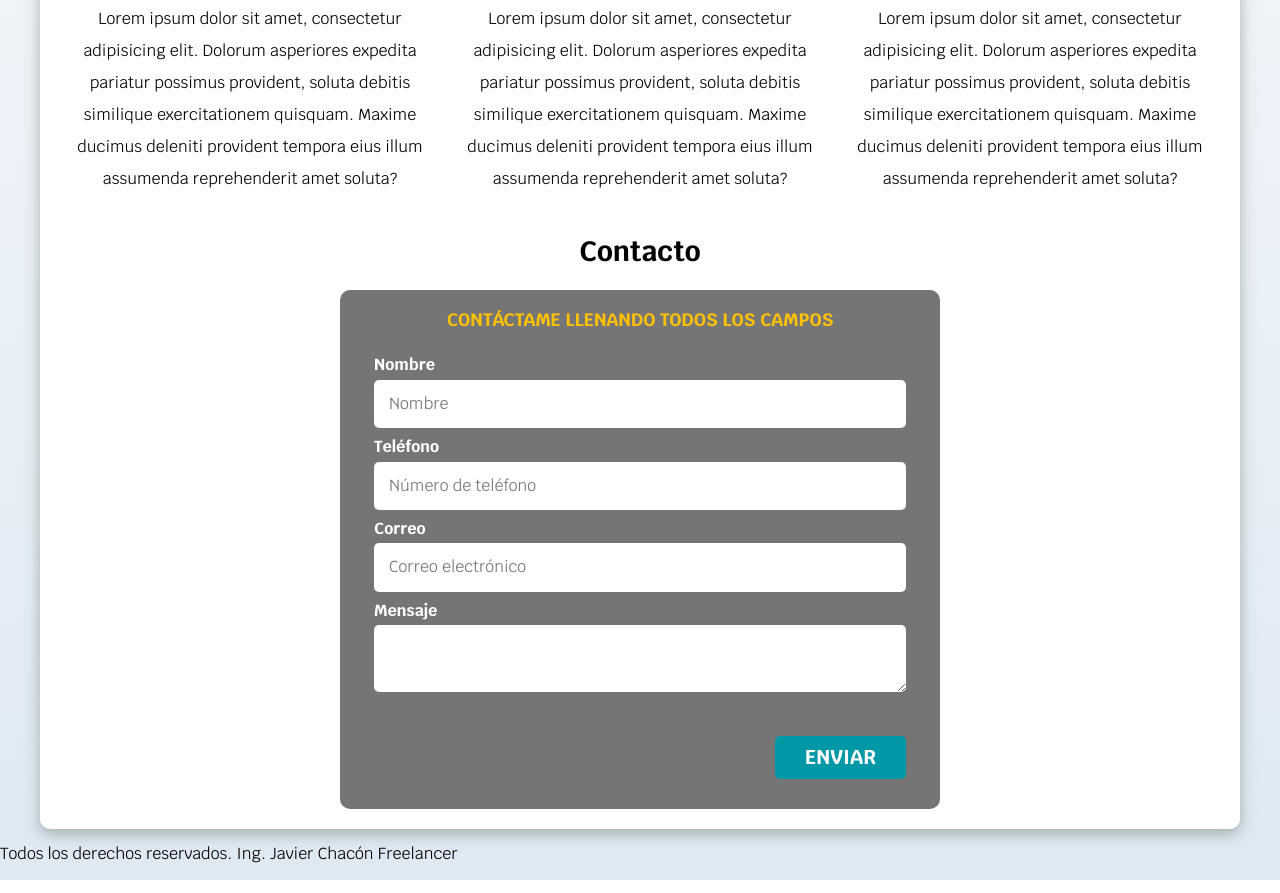
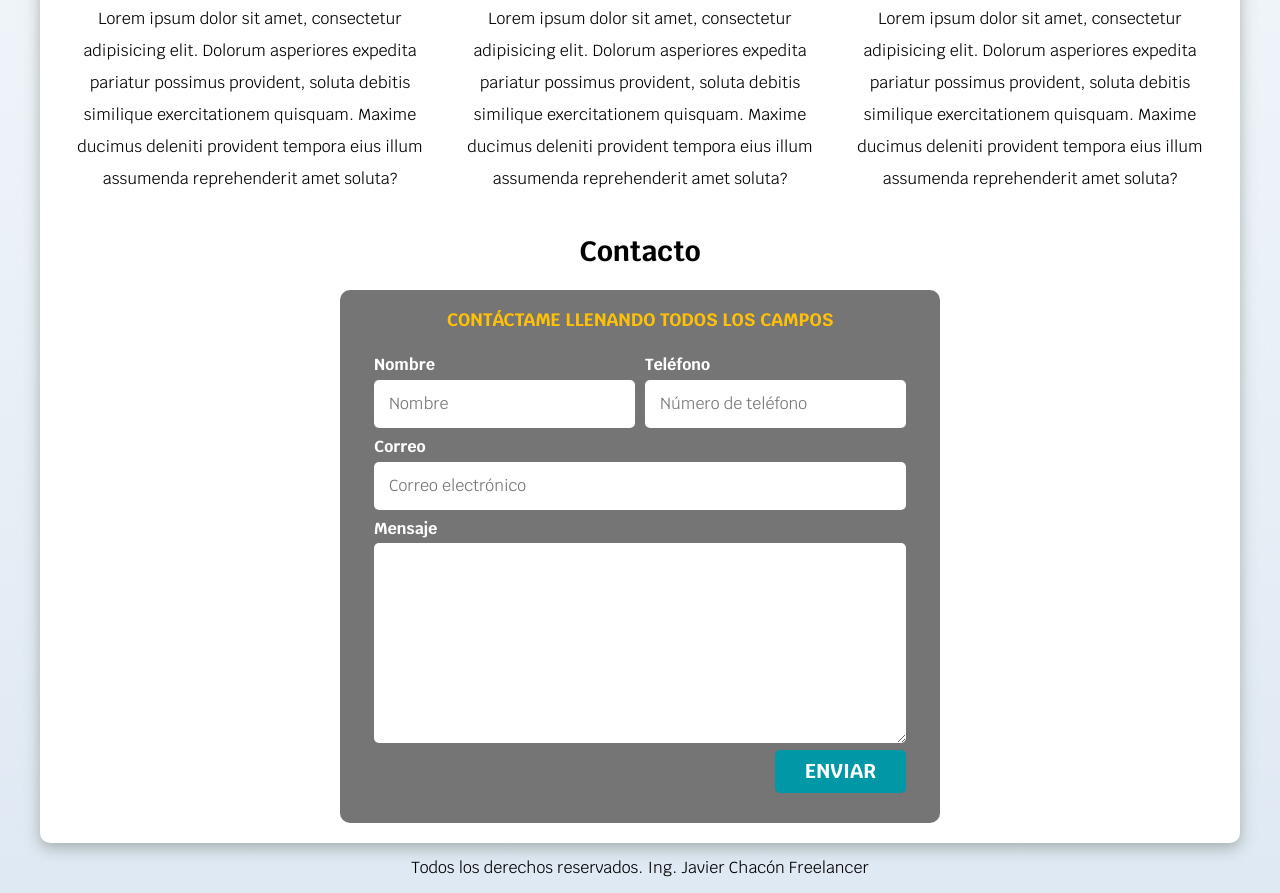
Before and after one commit to EDUARDOCD18/SITIO-FREELANCER, a plain HTML site: page index.html in a window 1280 px wide. Shown: the part 925-1818 px from the top of the page. Drawn offline with Linux system fonts and the light colour scheme.

Commit message:
Posicionando los inputs del formulario

```diff
--- a/CSS/styles.css
+++ b/CSS/styles.css
@@ -244,10 +244,26 @@ h3 {
     color: var(--primario);
 }
 
-.contenedor-campos {}
+@media (min-width: 768px){
+    .contenedor-campos{
+        display: grid;
+        grid-template-columns: repeat(2, 1fr);
+        grid-template-rows: auto auto 20rem;
+        column-gap: 1rem;
+    }
+
+    .campo:nth-child(3),
+    .campo:nth-child(4){
+        grid-column: 1/3;
+    }
+}
 
 .campo {
     margin-bottom: 1rem;
+}
+
+.campo textarea{
+    height: 20rem;
 }
 
 .campo label {
@@ -267,3 +283,8 @@ h3 {
 .enviar .boton {
     width: 100%;
 }
+
+/* Footer */
+.footer{
+    text-align: center;
+}
--- a/index.html
+++ b/index.html
@@ -171,7 +171,7 @@
     </main>
 
     <!-- Los derechos -->
-    <footer>
+    <footer class="footer">
         <p>Todos los derechos reservados. Ing. Javier Chacón Freelancer</p>
     </footer>
 </body>
```
